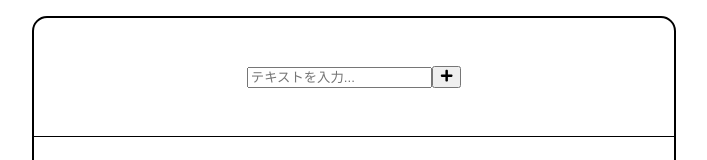
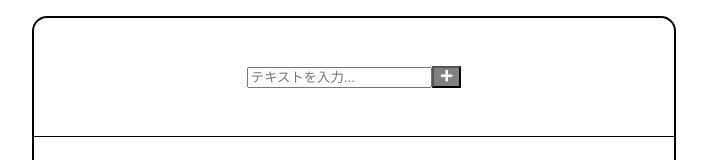
Before and after one commit to nishikota/todolist, a React (Create React App) app in the folder todolist/: page / in a window 1280 px wide. Shown: the top 160 px of the page, without its empty margins (286-993 px from the left). Built offline with nearby package versions, Linux system fonts and the light colour scheme; the HTML template or start-up script is replaced by a standard one.

Commit message:
division buttonComponent

```diff
--- /dev/null
+++ b/todolist/src/Components/Button.js
@@ -0,0 +1,9 @@
+const Button = ({clickEvent, button, FaRegTrashAlt, FaPlus, which, i}) => {
+  return (
+    <button onClick={() => clickEvent(i)} style={button}>
+      {which === "resister" ? <FaPlus /> : <FaRegTrashAlt />}
+    </button>
+  );
+};
+
+export default Button;
--- a/todolist/src/Components/Register.js
+++ b/todolist/src/Components/Register.js
@@ -1,4 +1,4 @@
-const Resister = ({wordInputEvent, valueRegister, FaPlus}) => {
+const Resister = ({wordInputEvent, valueRegister, FaPlus, Button}) => {
   return (
     <>
       <input
@@ -6,11 +6,21 @@ const Resister = ({wordInputEvent, valueRegister, FaPlus}) => {
         type="text"
         onChange={wordInputEvent}
       />
-      <button onClick={valueRegister}>
-        <FaPlus />
-      </button>
+      <Button
+        FaPlus={FaPlus}
+        clickEvent={valueRegister}
+        button={styles.button}
+        which={"resister"}
+      />
     </>
   );
 };
 
 export default Resister;
+
+const styles = {
+  button: {
+    backgroundColor: "gray",
+    color: "white",
+  },
+};
--- a/todolist/src/Components/TodoList.js
+++ b/todolist/src/Components/TodoList.js
@@ -2,6 +2,7 @@ import React, {useState} from "react";
 import {FaRegTrashAlt, FaPlus} from "react-icons/fa";
 import Resister from "./Register";
 import Value from "./Value";
+import Button from "./Button";
 
 const TodoList = () => {
   const [inputValue, setInputValue] = useState("");
@@ -19,6 +20,7 @@ const TodoList = () => {
     newStorage.splice(i, 1);
     setValueStorage(newStorage);
   };
+
   return (
     <div className="appArea" style={styles.appArea}>
       <div className="inputArea" style={styles.inputArea}>
@@ -26,15 +28,17 @@ const TodoList = () => {
           wordInputEvent={wordInputEvent}
           valueRegister={valueRegister}
           FaPlus={FaPlus}
+          Button={Button}
         />
       </div>
       <div className="ValuesArea" style={styles.valuesArea}>
         {valueStorage.map((value, i) => (
           <Value
             value={value}
-            i={i}
+            key={i}
             valueDelete={valueDelete}
             FaRegTrashAlt={FaRegTrashAlt}
+            Button={Button}
           />
         ))}
       </div>
--- a/todolist/src/Components/Value.js
+++ b/todolist/src/Components/Value.js
@@ -1,10 +1,14 @@
-const Value = ({value, i, valueDelete, FaRegTrashAlt}) => {
+const Value = ({value, i, valueDelete, FaRegTrashAlt, Button}) => {
   return (
     <div className="Value" key={i} style={styles.value}>
       <p style={styles.textArea}>{value}</p>
-      <button onClick={() => valueDelete(i)} style={styles.button}>
-        <FaRegTrashAlt />
-      </button>
+      <Button
+        i={i}
+        FaRegTrashAlt={FaRegTrashAlt}
+        clickEvent={valueDelete}
+        button={styles.button}
+        which={"value"}
+      />
     </div>
   );
 };
```
